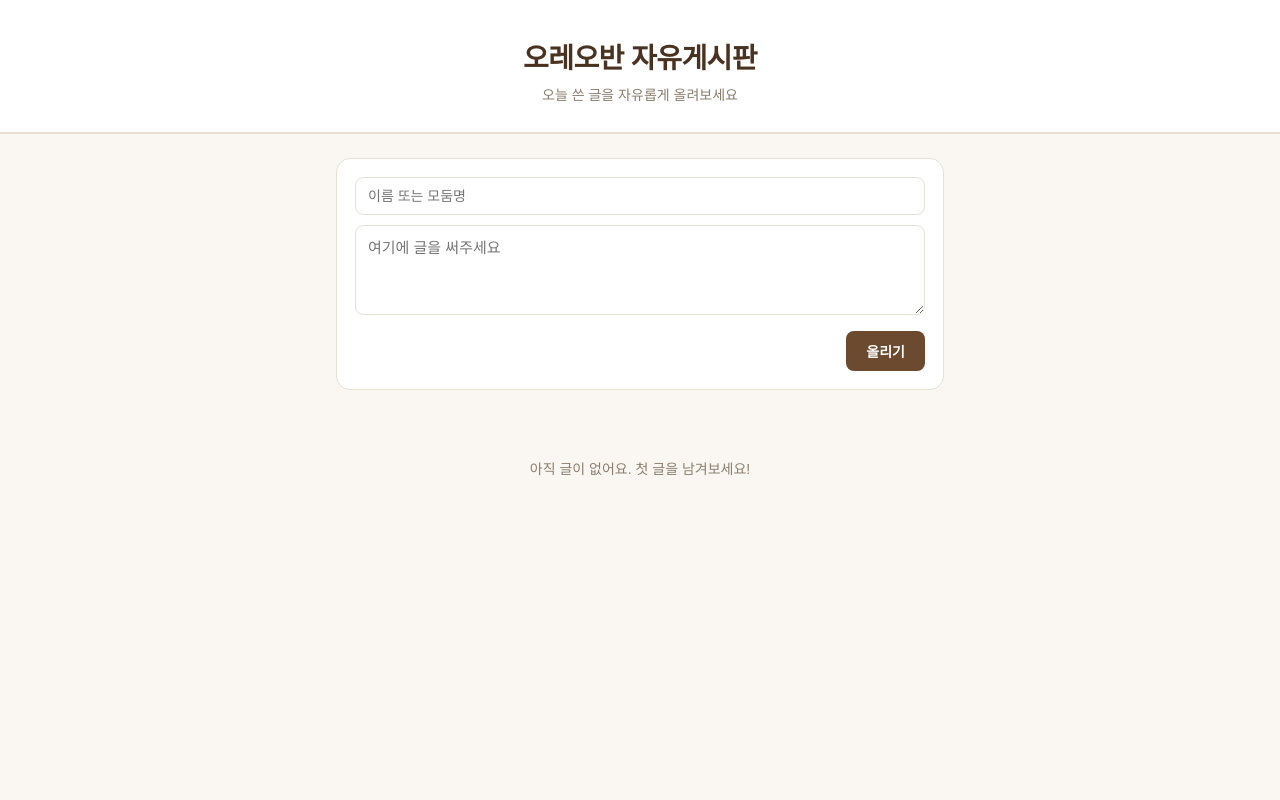
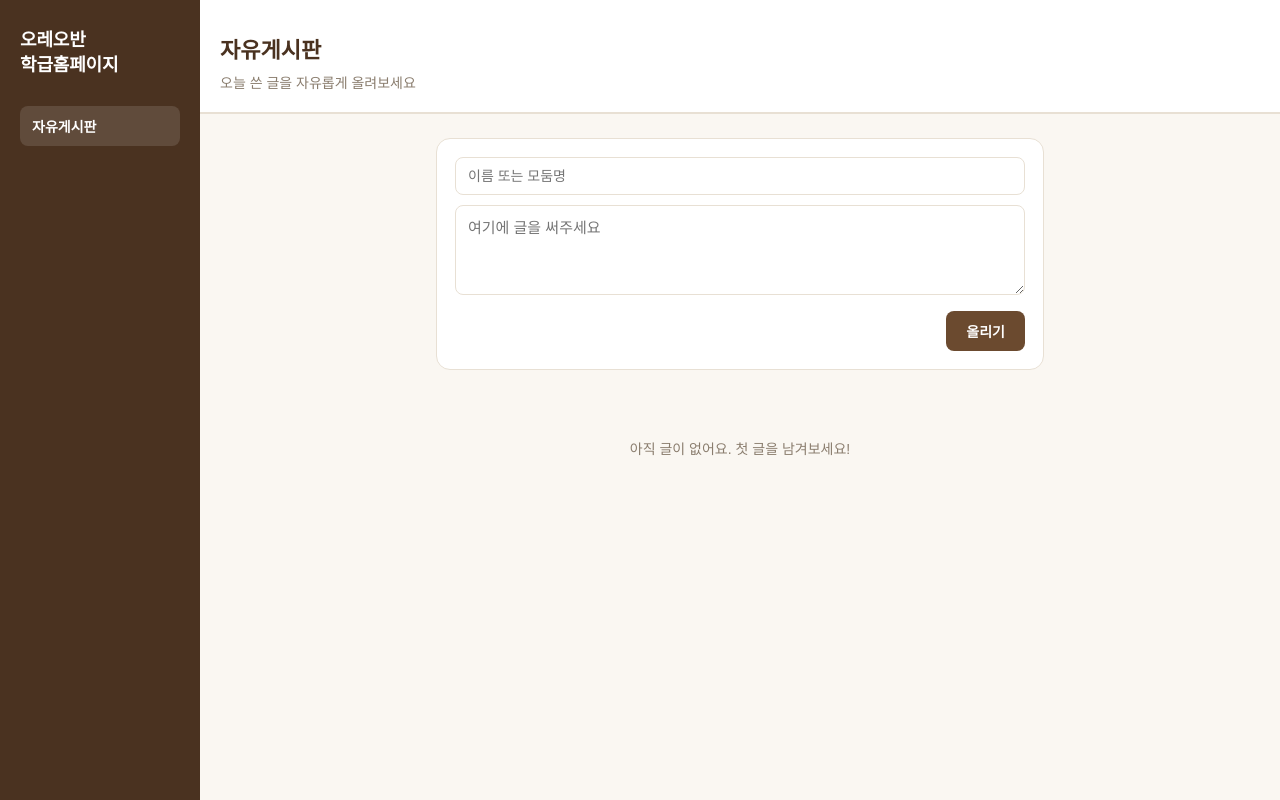
Before and after one commit to won2629-cmd/oreo-board, a plain HTML site: page index.html in a window 1280 px wide. Drawn offline with Linux system fonts and the light colour scheme; no server answers.

Commit message:
Update index.html

```diff
--- a/index.html
+++ b/index.html
@@ -23,22 +23,65 @@
     color:var(--ink);
     min-height:100vh;
   }
-  header{
-    padding:36px 20px 28px;
-    text-align:center;
+  .app{
+    display:flex;
+    min-height:100vh;
+  }
+  .sidebar{
+    width:200px;
+    flex-shrink:0;
+    background:var(--choco-dark);
+    color:#fff;
+    padding:28px 20px;
+  }
+  .sidebar h1{
+    margin:0 0 28px;
+    font-size:18px;
+    line-height:1.4;
+    color:#fff;
+    letter-spacing:-0.01em;
+  }
+  .sidebar nav a{
+    display:block;
+    padding:10px 12px;
+    border-radius:8px;
+    background:rgba(255,255,255,0.12);
+    color:#fff;
+    text-decoration:none;
+    font-size:14px;
+    font-weight:600;
+  }
+  .content{
+    flex:1;
+    min-width:0;
+  }
+  .content-header{
+    padding:32px 20px 20px;
     border-bottom:2px solid var(--line);
     background:var(--panel);
   }
-  header h1{
+  .content-header h2{
     margin:0;
-    font-size:28px;
-    letter-spacing:-0.02em;
+    font-size:22px;
     color:var(--choco-dark);
   }
-  header p{
+  .content-header p{
     margin:8px 0 0;
     color:var(--sub);
     font-size:14px;
+  }
+  @media (max-width:700px){
+    .app{flex-direction:column;}
+    .sidebar{
+      width:100%;
+      padding:16px 20px;
+      display:flex;
+      align-items:center;
+      justify-content:space-between;
+      gap:12px;
+    }
+    .sidebar h1{margin:0;font-size:16px;}
+    .sidebar nav a{padding:8px 14px;}
   }
   main{
     max-width:640px;
@@ -186,10 +229,19 @@
 </head>
 <body>
 
-<header>
-  <h1>오레오반 자유게시판</h1>
+<div class="app">
+  <aside class="sidebar">
+    <h1>오레오반<br>학급홈페이지</h1>
+    <nav>
+      <a href="#">자유게시판</a>
+    </nav>
+  </aside>
+
+  <div class="content">
+    <div class="content-header">
+      <h2>자유게시판</h2>
       <p>오늘 쓴 글을 자유롭게 올려보세요</p>
-</header>
+    </div>
 
     <main>
       <div class="write-box">
@@ -202,6 +254,8 @@
         <div class="empty">아직 글이 없어요. 첫 글을 남겨보세요!</div>
       </div>
     </main>
+  </div>
+</div>
 
 <script src="https://www.gstatic.com/firebasejs/10.12.2/firebase-app-compat.js"></script>
 <script src="https://www.gstatic.com/firebasejs/10.12.2/firebase-database-compat.js"></script>
```
Lines whose indentation alone changed are shown as unchanged.
